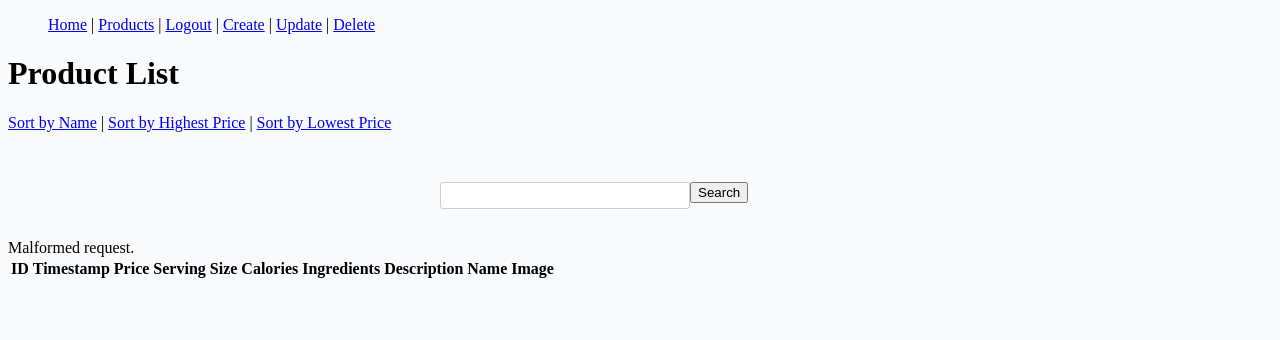
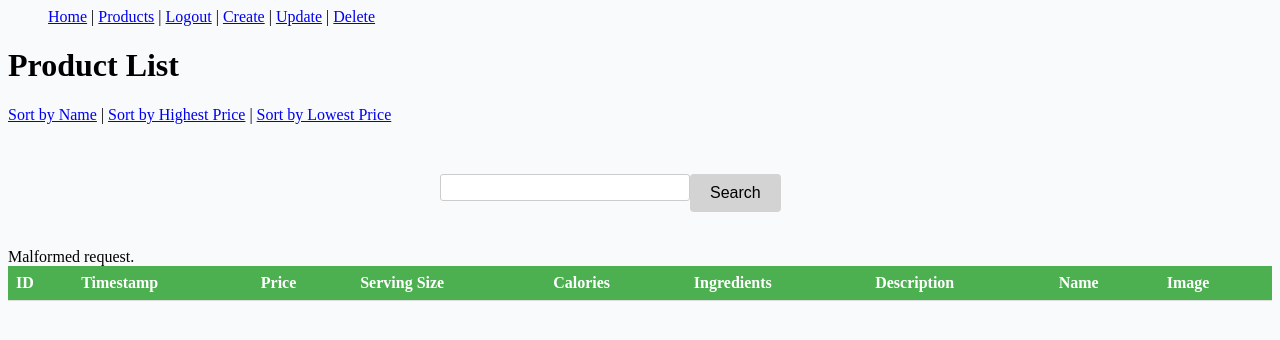
Before and after one commit to LearningMLTranslations/thesecretserver, a PHP site: page /list.php in a window 1280 px wide. Shown: the top 340 px of the page. Run offline with PHP 8.4, Linux system fonts and the light colour scheme; the visitor is signed in with stand-in values (Sample User, id 1); lists and menus that the app fills with data are empty.

Commit message:
Add files via upload

```diff
--- a/crud.php
+++ b/crud.php
@@ -118,7 +118,7 @@
         echo "<td><form method='POST' action='./cart/checkout.php'>
                 <input type='hidden' name='id' value='" . $row["id"] . "'>
                 <input type='hidden' name='price' value='" . $row["price"] . "'>
-                <input type='submit' value='Buy'></form></td>";
+                <input type='submit' value='search' style='padding: 10px 20px; font-size: 16px; background-color: #D3D3D3; color: black; border: none; border-radius: 4px;'></form></td>";
         echo "</tr>";
     }
 } else {
--- a/list.php
+++ b/list.php
@@ -1,4 +1,26 @@
 <?php require_once "./admin/force_login.inc"; ?>
+
+<head>
+	<style>
+		table {
+			border-collapse: collapse;
+			width: 100%;
+		}
+
+		th, td {
+			padding: 8px;
+			text-align: left;
+			border-bottom: 1px solid #ddd;
+		}
+
+		th {
+			background-color: #4CAF50;
+			color: white;
+		}
+	</style>
+</head>
+<body style="background-color:#f9fafc;">
+
 <?php include "header.php"; ?>
 
 	<h1>Product List</h1>
@@ -18,7 +40,7 @@
 
 	<form action="?">
 		<input type="text" name="search" value="<?= $search ?>">
-		<input type="submit" value="Search">
+		<input type="submit" value="Search" style="padding: 10px 20px; font-size: 16px; background-color: #D3D3D3; color: black; border: none; border-radius: 4px;">
 	</form>
 
 <br /> <br />
```
